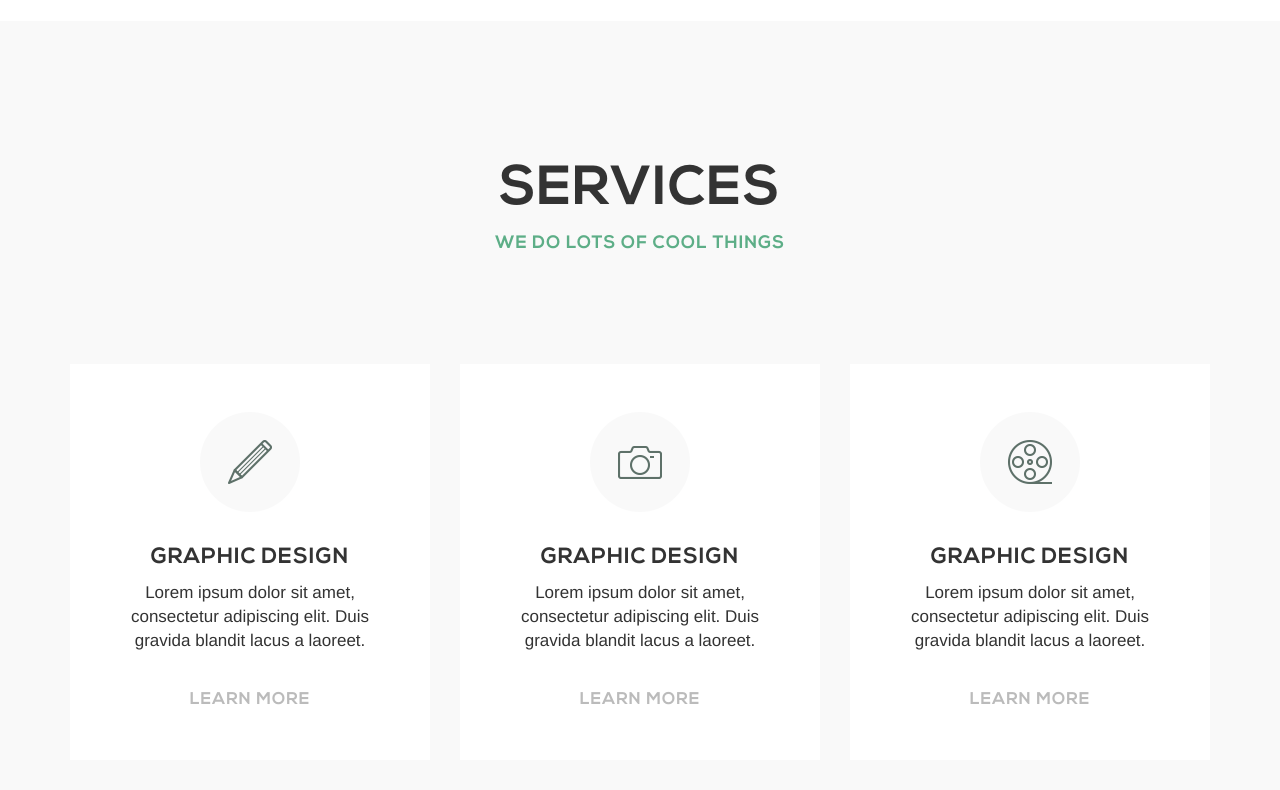
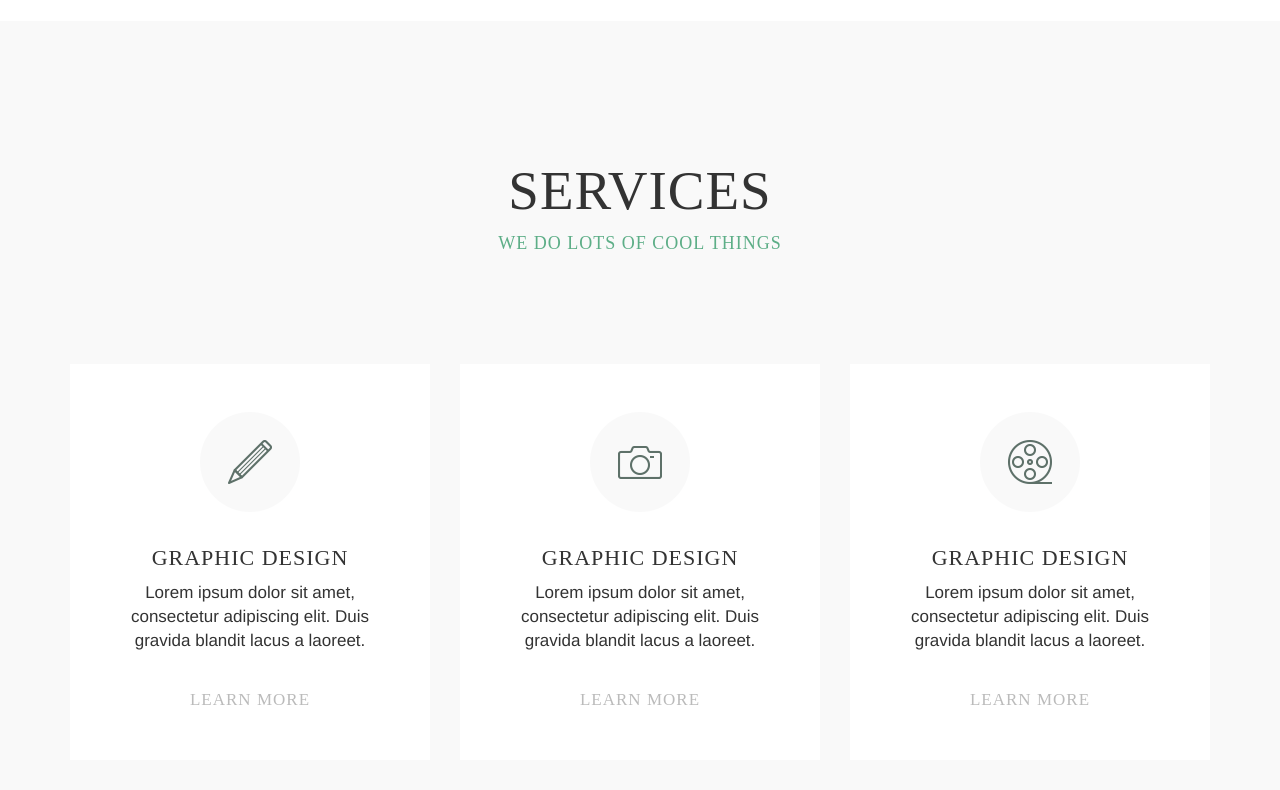
Before and after one commit to gthapar/Chase, a website: page index.html in a window 1280 px wide. Shown: the part 2010-2800 px from the top of the page. Drawn offline with Linux system fonts and the light colour scheme.

Commit message:
font fix

```diff
--- a/scss/app.scss
+++ b/scss/app.scss
@@ -1,10 +1,10 @@
 @font-face {
   font-family: 'Nexa Light';
-  src: url(../fonts/Nexa-Light.woff) format('woff');
+  src: local('../fonts/Nexa-Light.woff') format('woff');
 }
 @font-face {
   font-family: 'Nexa Bold';
-  src: url(../fonts/Nexa-Bold.woff) format('woff');
+  src: local('../fonts/Nexa-Bold.woff') format('woff');
 }
 
 @import 'bootstrap.scss';
```
Also changed, not shown: css/app.css.
